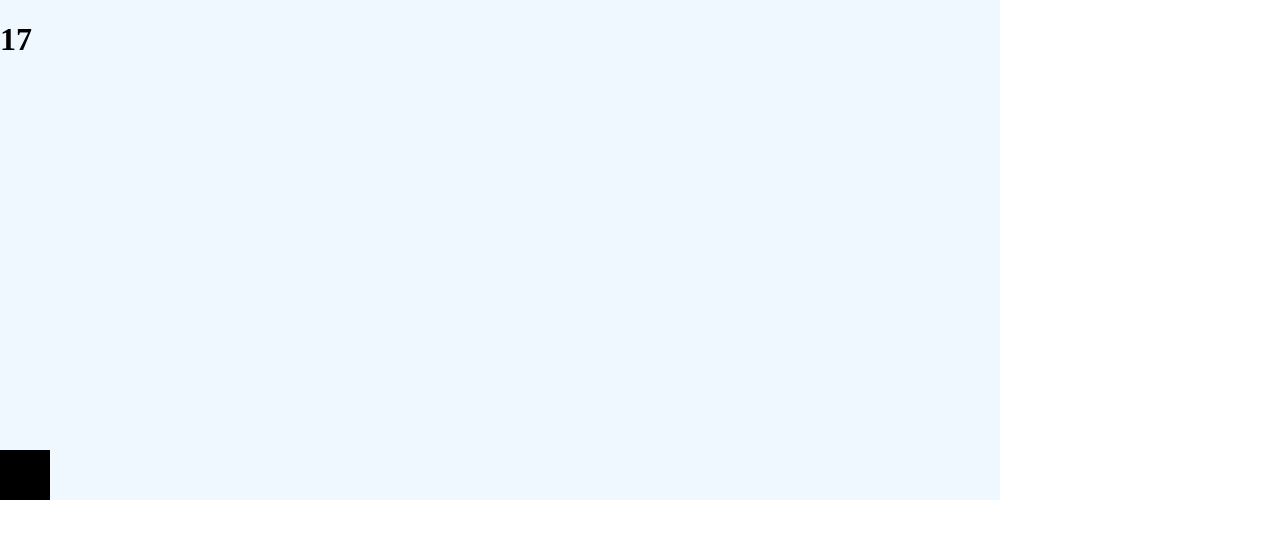
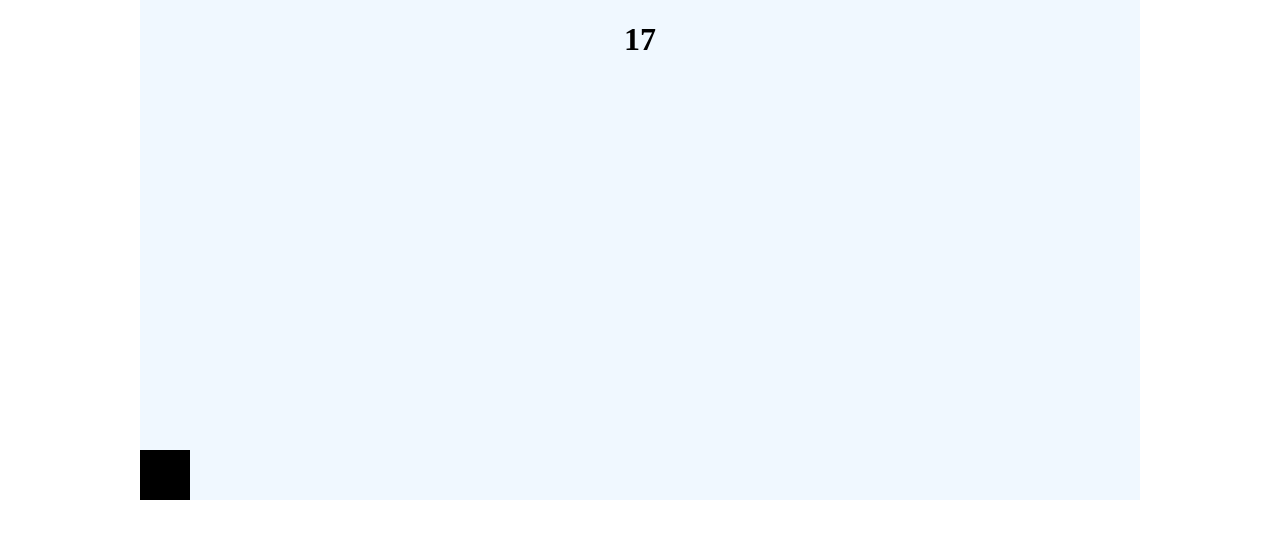
Before and after one commit to Park-Jeong-Hoon/jump-obstacles, a plain HTML site: page index.html in a window 1280 px wide. Drawn offline with Linux system fonts and the light colour scheme.

Commit message:
Modify game and add about score

```diff
--- a/style.css
+++ b/style.css
@@ -7,6 +7,8 @@ body {
     height: 500px;
     background-color: aliceblue;
     position: absolute;
+    left: 50%;
+    transform: translate(-50%, 0%);
 }
 
 @keyframes jump {
@@ -40,3 +42,7 @@ body {
     left: 950px;
     animation: goLeft 2s infinite linear;
 }
+
+#score {
+    text-align: center;
+}
```
